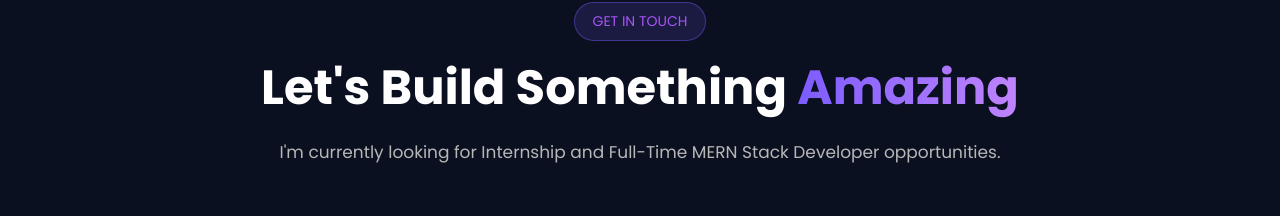
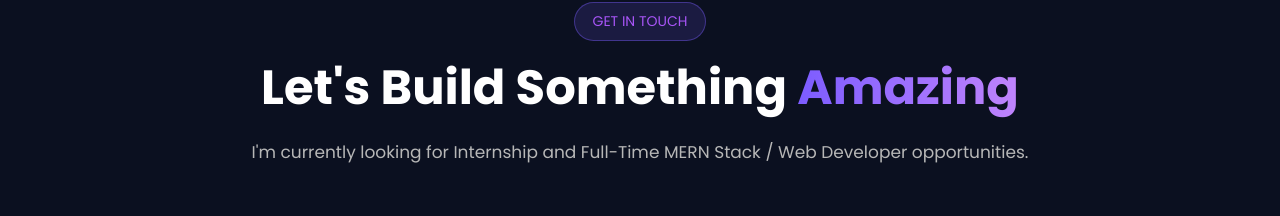
Before and after one commit to v-parth/portfolio-, a website: page index.html in a window 1280 px wide. Shown: the part 6260-6476 px from the top of the page. Drawn offline with nearby package versions, Linux system fonts and the light colour scheme.

```diff
--- a/index.html
+++ b/index.html
@@ -1314,7 +1314,7 @@
             <p class="section-description">
 
                 I'm currently looking for Internship and Full-Time
-                MERN Stack Developer opportunities.
+                MERN Stack / Web Developer opportunities.
 
             </p>
 
--- /dev/null
+++ b/package.json
@@ -0,0 +1,5 @@
+{
+  "dependencies": {
+    "mongodb": "^7.5.0"
+  }
+}
```
Also changed, not shown: 1 other file.
